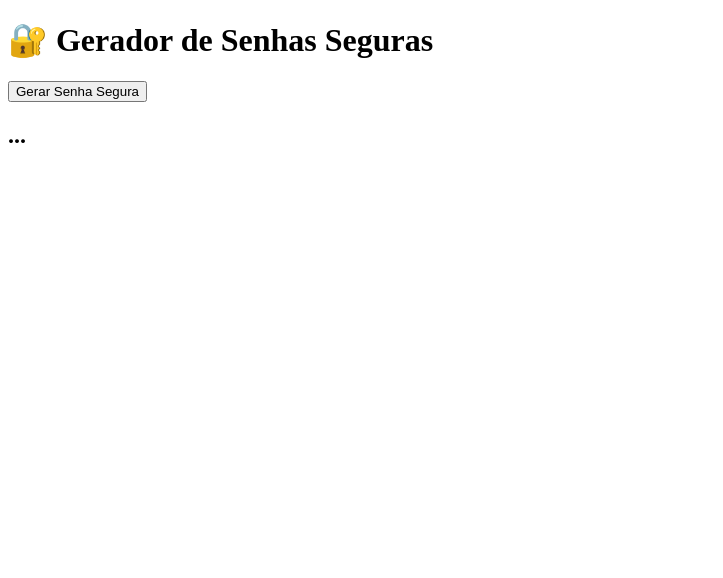
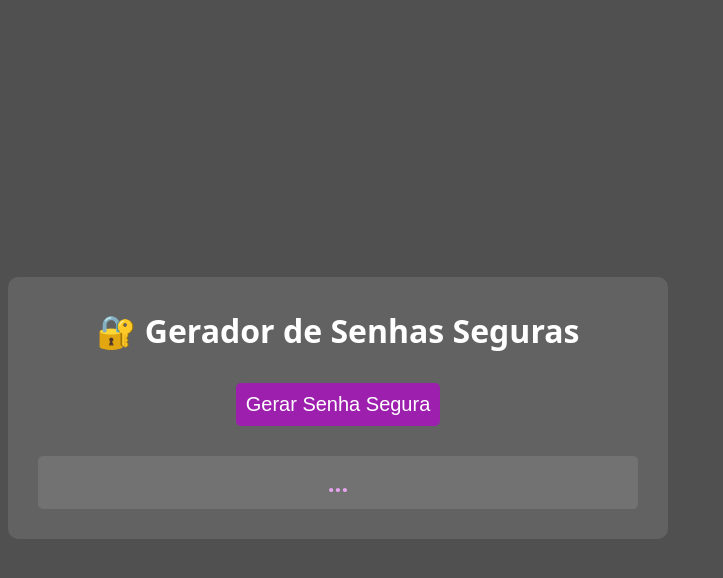
Before and after one commit to devLucasCBMelo/Gerador-de-Senhas-Seguras, a website built with Vite: page index.html in a window 1280 px wide. Shown: the whole page, without its empty margins (0-723 px from the left). Built offline with nearby package versions, Linux system fonts and the light colour scheme.

Commit message:
fazendo alterações

```diff
--- a/src/index.html
+++ b/index.html
@@ -11,7 +11,7 @@
     <h1>🔐 Gerador de Senhas Seguras</h1>
     <button>Gerar Senha Segura</button>
     <h2>...</h2>
-  <main>
-  <script src="./main.js" type="module"></script>
+  </main>
+  <script src="./src/main.js" type="module"></script>
 </body>
 </html>
--- a/src/main.js
+++ b/src/main.js
@@ -0,0 +1,10 @@
+import { nanoid } from 'nanoid'
+import './style.css'
+
+const passwordBtnEl = document.querySelector('button');
+const displayPasswordEl = document.querySelector('h2');
+
+passwordBtnEl.addEventListener('click', () => {
+  const randomPassword = nanoid();
+  displayPasswordEl.innerHTML = randomPassword;
+});
--- /dev/null
+++ b/src/style.css
@@ -0,0 +1,35 @@
+body {
+  background-color: #505050;
+  color: white;
+  font-family: system-ui, -apple-system, BlinkMacSystemFont, 'Segoe UI', Roboto, Oxygen, Ubuntu, Cantarell, 'Open Sans', 'Helvetica Neue', sans-serif;
+  text-align: center;
+  display: flex;
+  flex-direction: column;
+  justify-content: center;
+  min-height: 100vh;
+}
+
+main {
+  background-color: rgba(255, 255, 255, 0.1);
+  max-width: 600px;
+  border-radius: 10px;
+  padding: 10px 30px;
+}
+
+h2 {
+  color: #e8a4f0;
+  background-color: rgba(255, 255, 255, 0.1);
+  border-radius: 5px;
+  padding: 10px;
+}
+
+button {
+  background-color: #9d1fae;
+  border: 0 none;
+  padding: 10px;
+  font-size: 20px;
+  color: white;
+  border-radius: 5px;
+  cursor: pointer;
+  margin: 10px;
+}
```
Also changed, not shown: package.json (+9 -2 lines), 2 other files.
